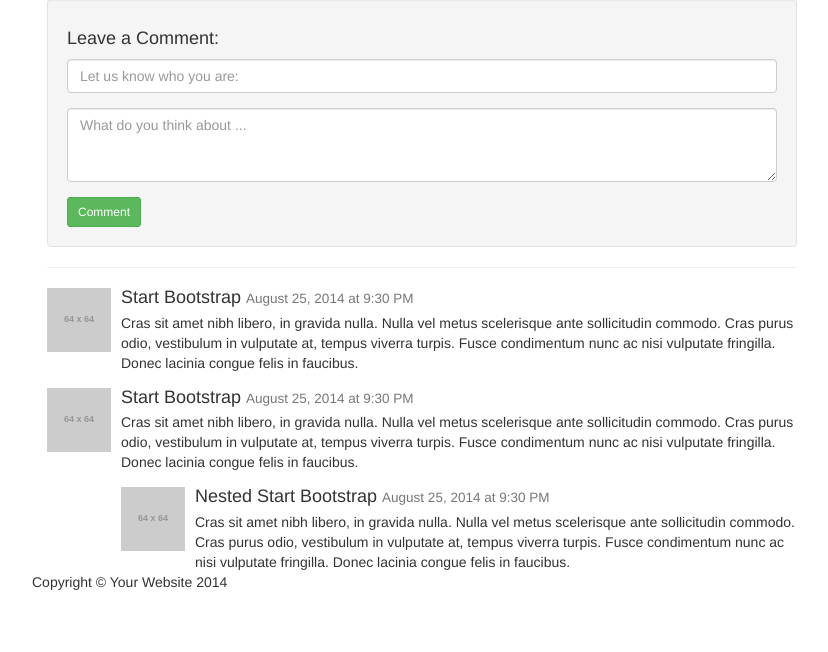
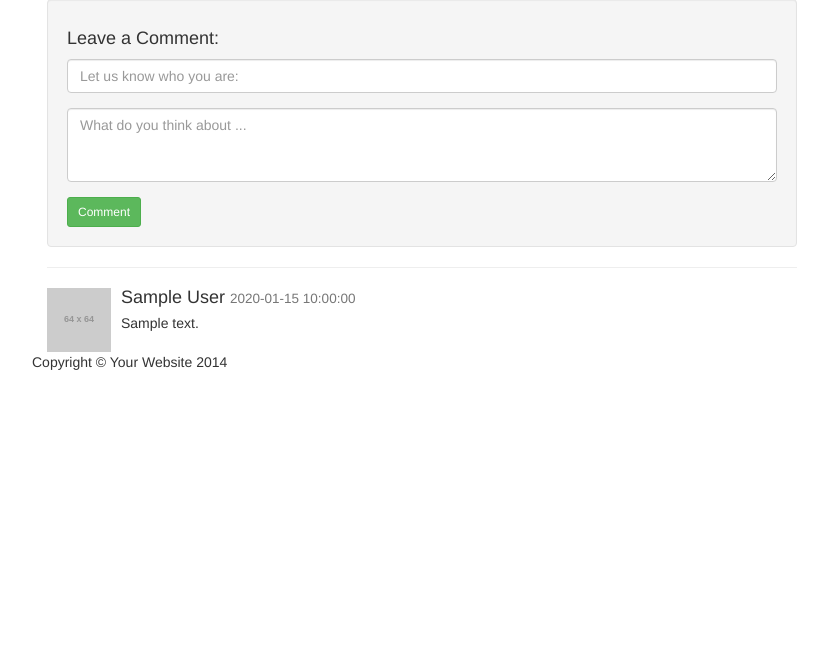
Before and after one commit to C-Shi/PostShare, a PHP site: page /post.php?post_id=1 in a window 1280 px wide. Shown: the part 674-1326 px from the top of the page, without its empty margins (23-851 px from the left). After the commit the page ends 1044 px from the top, so only its background shows below. Run offline with PHP 8.4, Linux system fonts and the light colour scheme; tables that the repository leaves empty or names only in its code hold one stand-in row (values such as "Sample post"); grey boxes marked "Sample" are stand-in pictures; grey boxes labelled with a size stand in for pictures from a placeholder-image service; some libraries are stand-ins or nearby versions.

Commit message:
display comments on post

```diff
--- a/function.php
+++ b/function.php
@@ -4,6 +4,9 @@
     global $connection;
     $query = "SELECT * FROM posts WHERE category_id = $cat_id";
     $query_find_posts = mysqli_query($connection, $query);
+    if (!$query_find_comments) {
+      die('Query Failed ' . mysqli_error($connection));
+    }
     $results = array();
     while ($row = mysqli_fetch_assoc($query_find_posts)) {
       array_push($results, $row);
@@ -11,4 +14,19 @@
     return $results;
   }
 
+  function find_comments_by_post_id($post_id) {
+    global $connection;
+    $query = "SELECT * FROM comments WHERE post_id = $post_id;";
+    $query_find_comments = mysqli_query($connection, $query);
+
+    if (!$query_find_comments) {
+      die('Query Failed ' . mysqli_error($connection));
+    }
+    $results = array();
+    while ($row = mysqli_fetch_assoc($query_find_comments)) {
+      array_push($results, $row);
+    }
+    return $results;
+  }
+
  ?>
--- a/post.php
+++ b/post.php
@@ -1,5 +1,6 @@
 <?php include "include/db.php" ?>
 <?php include "include/header.php"; ?>
+<?php include "function.php" ?>
     <!-- Navigation -->
     <?php include "include/navigation.php"; ?>
 
@@ -96,44 +97,20 @@
                 <!-- Posted Comments -->
 
                 <!-- Comment -->
+                <?php $comments = find_comments_by_post_id($post_id);?>
+                <?php foreach ($comments as $comment): ?>
                     <div class="media">
                         <a class="pull-left" href="#">
                             <img class="media-object" src="http://placehold.it/64x64" alt="">
                         </a>
                         <div class="media-body">
-                        <h4 class="media-heading">Start Bootstrap
-                            <small>August 25, 2014 at 9:30 PM</small>
+                            <h4 class="media-heading"><?php echo $comment['author']?>
+                                <small><?php echo $comment['time']?></small>
                             </h4>
-                        Cras sit amet nibh libero, in gravida nulla. Nulla vel metus scelerisque ante sollicitudin commodo. Cras purus odio, vestibulum in vulputate at, tempus viverra turpis. Fusce condimentum nunc ac nisi vulputate fringilla. Donec lacinia congue felis in faucibus.
+                            <?php echo $comment['content']?>
                         </div>
                     </div>
-
-                <!-- Comment -->
-                <div class="media">
-                    <a class="pull-left" href="#">
-                        <img class="media-object" src="http://placehold.it/64x64" alt="">
-                    </a>
-                    <div class="media-body">
-                        <h4 class="media-heading">Start Bootstrap
-                            <small>August 25, 2014 at 9:30 PM</small>
-                        </h4>
-                        Cras sit amet nibh libero, in gravida nulla. Nulla vel metus scelerisque ante sollicitudin commodo. Cras purus odio, vestibulum in vulputate at, tempus viverra turpis. Fusce condimentum nunc ac nisi vulputate fringilla. Donec lacinia congue felis in faucibus.
-                        <!-- Nested Comment -->
-                        <div class="media">
-                            <a class="pull-left" href="#">
-                                <img class="media-object" src="http://placehold.it/64x64" alt="">
-                            </a>
-                            <div class="media-body">
-                                <h4 class="media-heading">Nested Start Bootstrap
-                                    <small>August 25, 2014 at 9:30 PM</small>
-                                </h4>
-                                Cras sit amet nibh libero, in gravida nulla. Nulla vel metus scelerisque ante sollicitudin commodo. Cras purus odio, vestibulum in vulputate at, tempus viverra turpis. Fusce condimentum nunc ac nisi vulputate fringilla. Donec lacinia congue felis in faucibus.
-                            </div>
-                        </div>
-                        <!-- End Nested Comment -->
-                    </div>
-                </div>
-
+                <?php endforeach; ?>
             </div>
 
             <!-- Blog Sidebar Widgets Column -->
```
Lines whose indentation alone changed are shown as unchanged.
